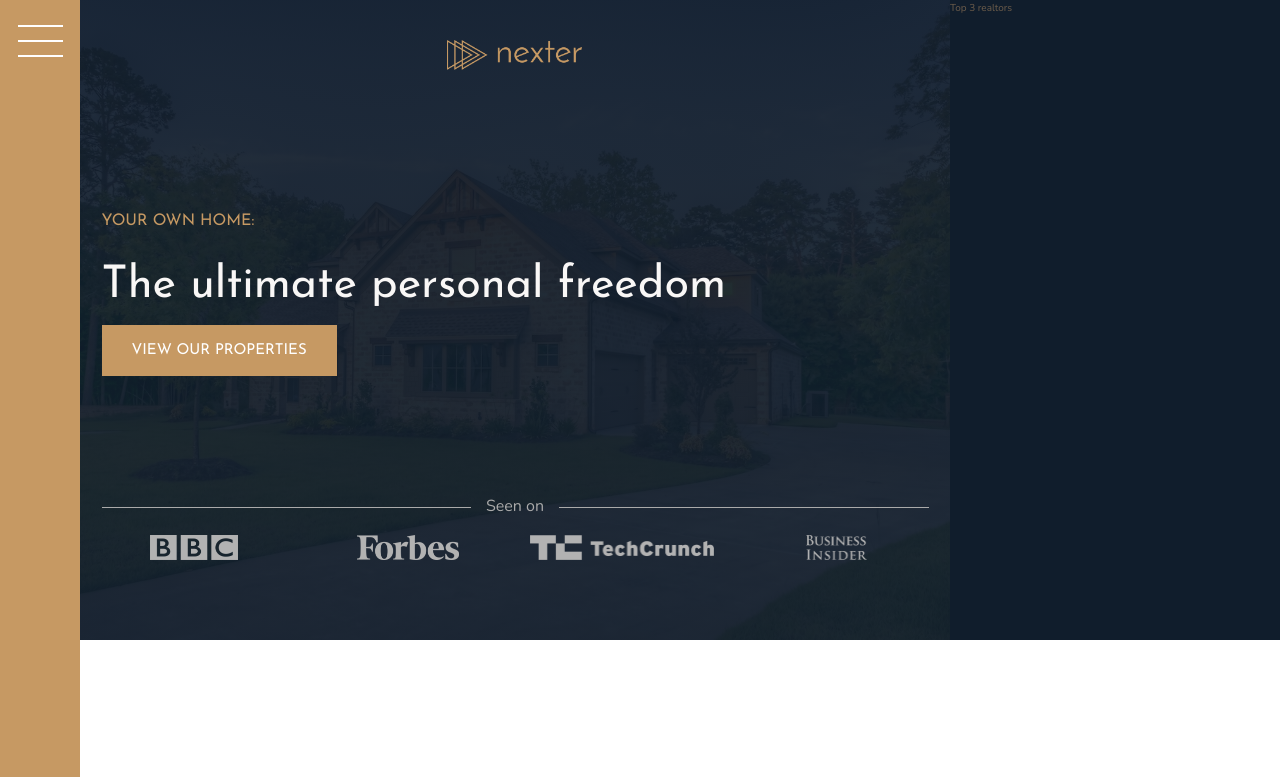
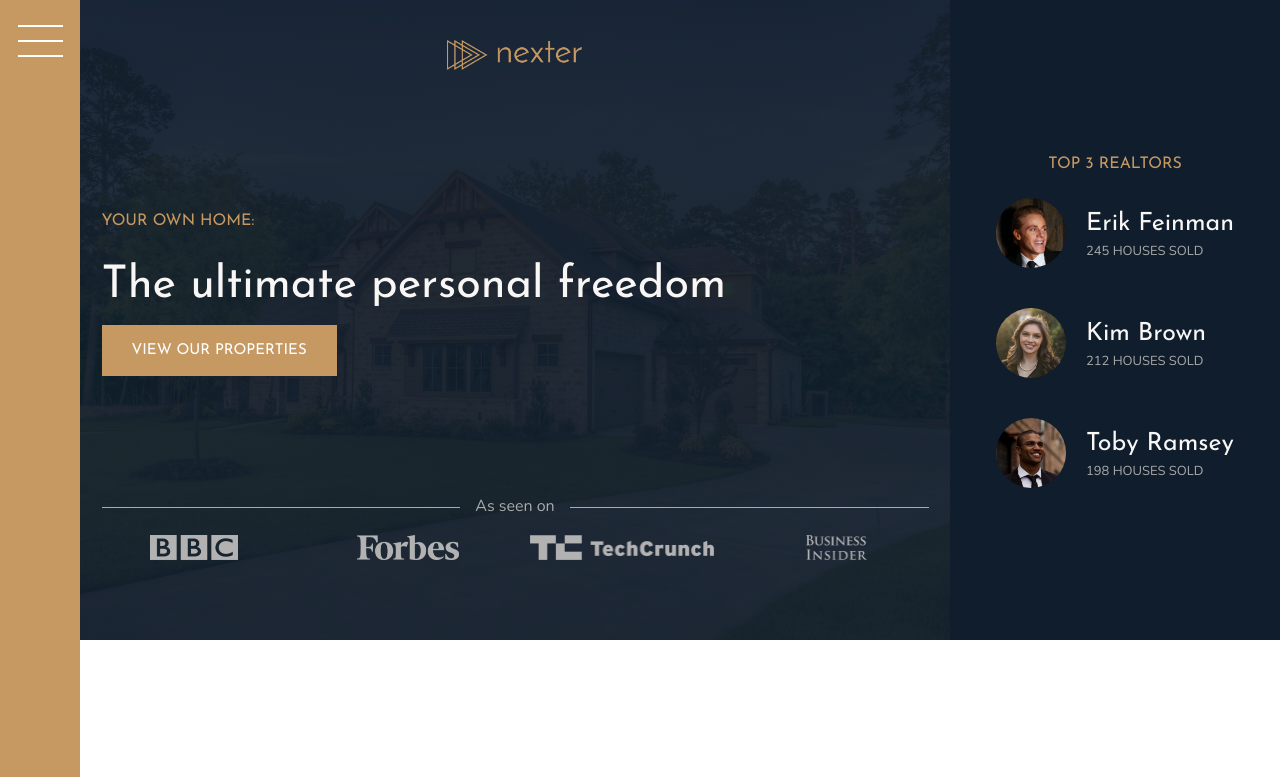
Before and after one commit to marcelabpetroli/nexter, a website: page index.html in a window 1280 px wide. Shown: the top 777 px of the page. Drawn offline with nearby package versions, Linux system fonts and the light colour scheme.

Commit message:
feat: build realtors section

```diff
--- a/index.html
+++ b/index.html
@@ -21,7 +21,7 @@
       <h3 class="heading-3">Your own home:</h3>
       <h1 class="heading-1">The ultimate personal freedom</h1>
       <button class="btn header__btn">View our properties</button>
-      <div class="header__seenon-text">Seen on</div>
+      <div class="header__seenon-text">As seen on</div>
       <div class="header__seenon-logos">
         <img src="img/logo-bbc.png" alt="Seen on logo 1" />
         <img src="img/logo-forbes.png" alt="Seen on logo 2" />
@@ -30,7 +30,28 @@
       </div>
     </header>
 
-    <div class="realtors">Top 3 realtors</div>
+    <div class="realtors">
+      <h3 class="heading-3">Top 3 realtors</h3>
+      <div class="realtors__list">
+        <img src="img/realtor-1.jpeg" alt="Realtor-1" class="realtors__img" />
+        <div class="realtors__details">
+          <h4 class="heading-4 heading-4--light">Erik Feinman</h4>
+          <p class="realtors__sold">245 houses sold</p>
+        </div>
+
+        <img src="img/realtor-2.jpeg" alt="Realtor-2" class="realtors__img" />
+        <div class="realtors__details">
+          <h4 class="heading-4 heading-4--light">Kim Brown</h4>
+          <p class="realtors__sold">212 houses sold</p>
+        </div>
+
+        <img src="img/realtor-3.jpeg" alt="Realtor-3" class="realtors__img" />
+        <div class="realtors__details">
+          <h4 class="heading-4 heading-4--light">Toby Ramsey</h4>
+          <p class="realtors__sold">198 houses sold</p>
+        </div>
+      </div>
+    </div>
 
     <section class="features">
       <div class="feature">
--- a/sass/_realtors.scss
+++ b/sass/_realtors.scss
@@ -1,4 +1,42 @@
 .realtors {
   background-color: $color-secondary;
   grid-column: col-start 7 / full-end;
+  padding: 3rem;
+
+  display: grid;
+  align-content: center;
+  justify-content: center;
+  justify-items: center;
+  grid-row-gap: 2rem;
+
+  &__list {
+    display: grid;
+    grid-template-columns: min-content max-content;
+    grid-column-gap: 2rem;
+    grid-row-gap: 5vh;
+
+    align-items: center;
+  }
+
+  &__img {
+    width: 7rem;
+    border-radius: 50%;
+    display: block;
+  }
+
+  &__details {
+    h4 {
+      font-size: 2.5rem;
+    }
+
+    p {
+      font-size: 1.3rem;
+    }
+  }
+
+  &__sold {
+    text-transform: uppercase;
+    color: $color-grey-light-2;
+    margin-top: -3px;
+  }
 }
```
Also changed, not shown: css/style.comp.css, css/style.css, css/style.prefix.css.
